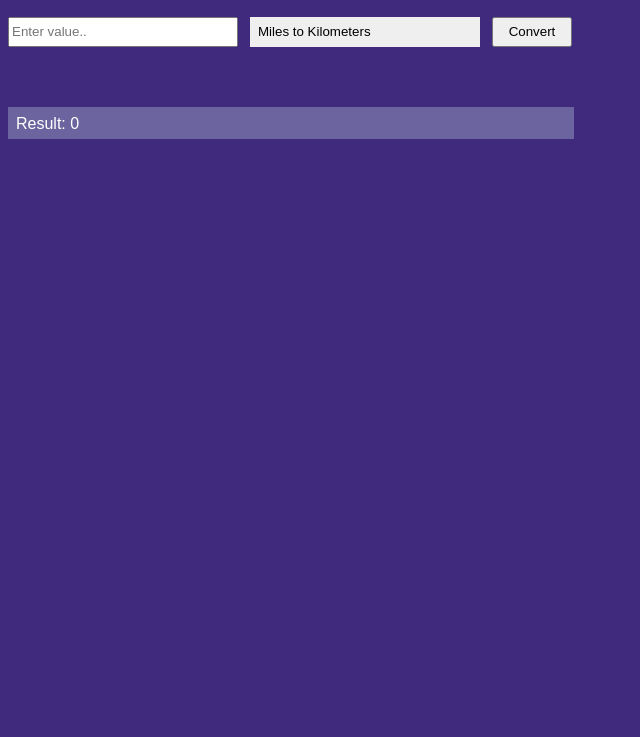
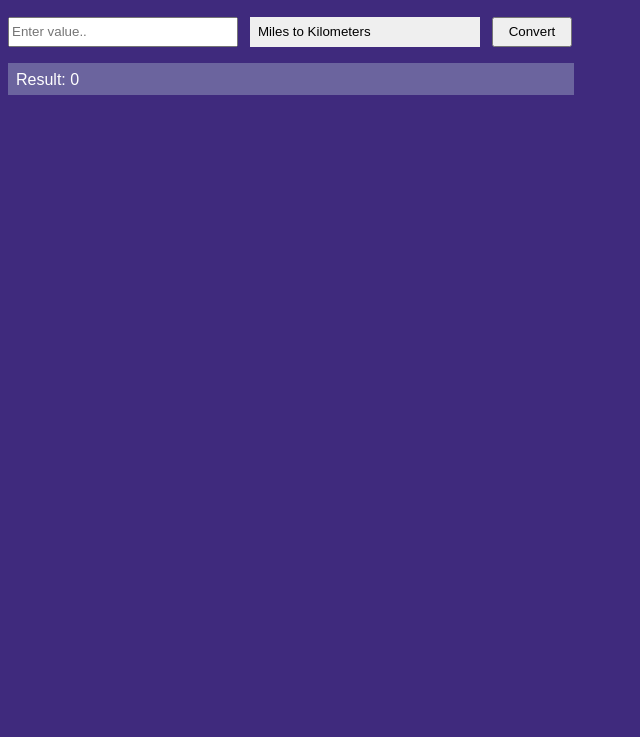
Before and after one commit to Mushrafah/unitconvertertask, a plain HTML site: page index.html in a window 1280 px wide. Shown: the part 63-800 px from the top of the page, without its empty margins (0-640 px from the left). Drawn offline with Linux system fonts and the light colour scheme.

Commit message:
Task complete

```diff
--- a/style.css
+++ b/style.css
@@ -24,8 +24,9 @@ select{
     margin-bottom: 0px;
     display: grid;
     grid-template-columns: 230px 230px 80px;
-    grid-template-rows: 30px 30px 30px;
+    grid-template-rows: 30px;
     column-gap: 12px;
+    margin-bottom: 16px;
 }
 
 #result{
```
